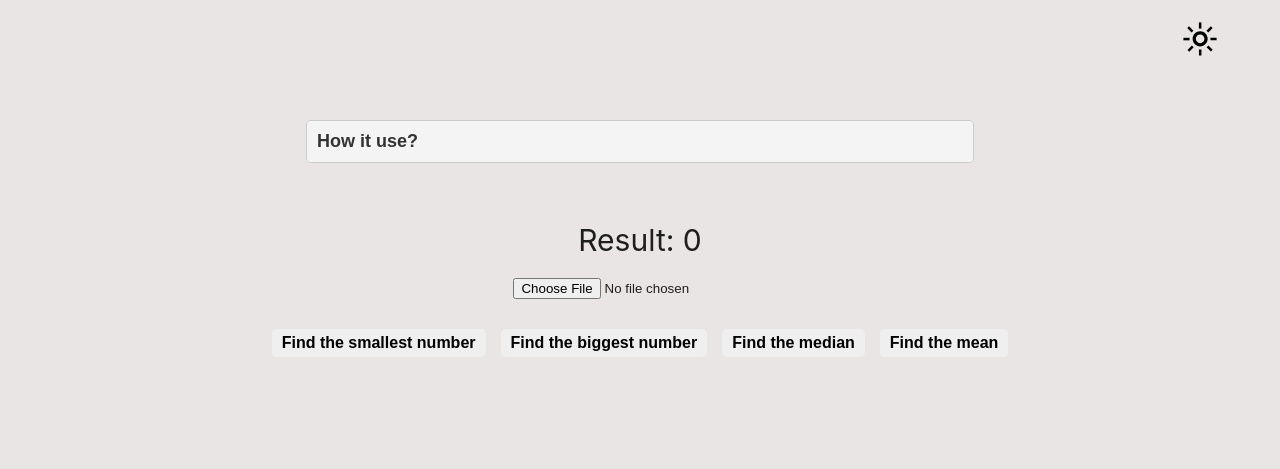
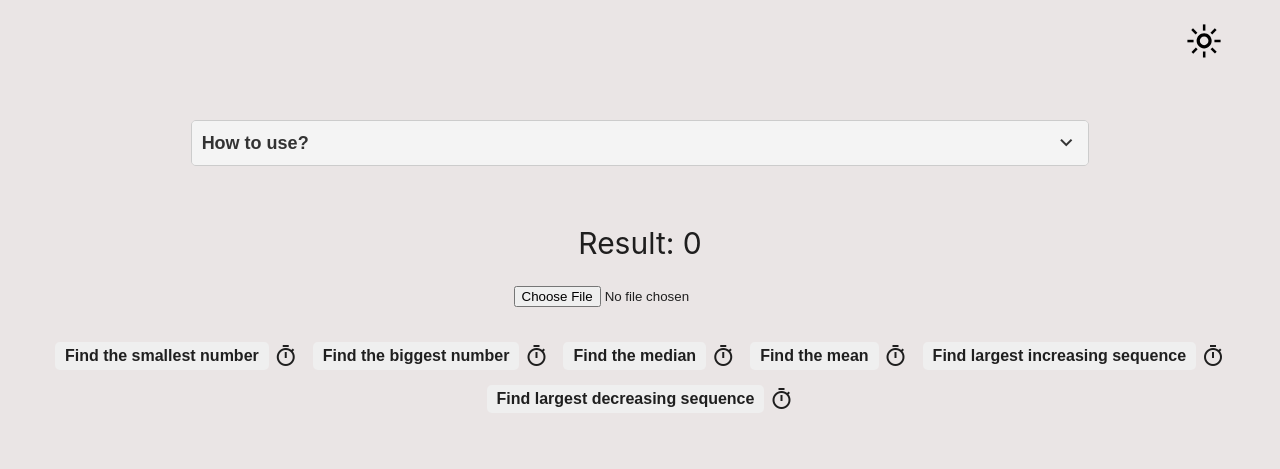
Before and after one commit to TomaVadim/number-metrics-tool, a website built with Vite: page index.html in a window 1280 px wide. Built offline with nearby package versions, Linux system fonts and the light colour scheme; files whose address does not match are found by name.

Commit message:
feat: update layout and styles

```diff
--- a/index.html
+++ b/index.html
@@ -5,6 +5,10 @@
     <link rel="icon" type="image/svg+xml" href="/vite.svg" />
     <meta name="viewport" content="width=device-width, initial-scale=1.0" />
     <title>Number Metrics Tool</title>
+    <link
+      rel="stylesheet"
+      href="https://fonts.googleapis.com/css2?family=Material+Symbols+Outlined:opsz,wght,FILL,GRAD@24,400,0,0"
+    />
   </head>
   <body>
     <main class="main">
@@ -61,7 +65,10 @@
 
       <section>
         <div class="accordion">
-          <button class="accordion-btn">How it use?</button>
+          <button class="accordion-btn">
+            <h4 class="accordion-title">How to use?</h4>
+            <span class="material-symbols-outlined"> expand_more </span>
+          </button>
           <div class="accordion-content">
             <img
               class="accordion-image"
@@ -76,22 +83,91 @@
               After you loaded file you can find the biggest, smallest, median
               and mean of numbers
             </p>
+            <p>
+              If you want to know how much time it takes to execute function you
+              can check it by clicking on the button with clock
+            </p>
           </div>
         </div>
       </section>
-      <section class="section">
+      <div class="section">
         <div id="result">Result: 0</div>
         <div class="input_area">
           <input type="file" accept=".txt" id="input_load_file" />
         </div>
 
-        <div class="button-container">
-          <button class="btn" id="smallest">Find the smallest number</button>
-          <button class="btn" id="biggest">Find the biggest number</button>
-          <button class="btn" id="median">Find the median</button>
-          <button class="btn" id="mean">Find the mean</button>
+        <div class="buttons">
+          <div class="buttons_container">
+            <button class="btn" id="smallest">Find the smallest number</button>
+
+            <span
+              class="material-symbols-outlined counter"
+              aria-label="Check time execution"
+            >
+              timer
+            </span>
+          </div>
+
+          <div class="buttons_container">
+            <button class="btn" id="biggest">Find the biggest number</button>
+
+            <span
+              class="material-symbols-outlined counter"
+              aria-label="Check time execution"
+            >
+              timer
+            </span>
+          </div>
+
+          <div class="buttons_container">
+            <button class="btn" id="median">Find the median</button>
+
+            <span
+              class="material-symbols-outlined counter"
+              aria-label="Check time execution"
+            >
+              timer
+            </span>
+          </div>
+
+          <div class="buttons_container">
+            <button class="btn" id="mean">Find the mean</button>
+
+            <span
+              class="material-symbols-outlined counter"
+              aria-label="Check time execution"
+            >
+              timer
+            </span>
+          </div>
+
+          <div class="buttons_container">
+            <button class="btn" id="increasing-sequence">
+              Find largest increasing sequence
+            </button>
+
+            <span
+              class="material-symbols-outlined counter"
+              aria-label="Check time execution"
+            >
+              timer
+            </span>
+          </div>
+
+          <div class="buttons_container">
+            <button class="btn" id="decreasing-sequence">
+              Find largest decreasing sequence
+            </button>
+
+            <span
+              class="material-symbols-outlined counter"
+              aria-label="Check time execution"
+            >
+              timer
+            </span>
+          </div>
         </div>
-      </section>
+      </div>
     </main>
     <script type="module" src="/src/main.ts"></script>
   </body>
--- a/src/style.css
+++ b/src/style.css
@@ -13,6 +13,10 @@
   -moz-osx-font-smoothing: grayscale;
 }
 
+button {
+  color: rgba(0, 0, 0, 0.87);
+}
+
 .dark {
   --background: #333;
   --text-color: #fff;
@@ -23,8 +27,8 @@
   background-color: transparent;
   border: none;
   position: absolute;
-  top: 2%;
-  right: 2%;
+  top: 20px;
+  right: 20px;
 
   cursor: pointer;
 }
@@ -55,7 +59,7 @@ body {
   display: flex;
   flex-direction: column;
   align-items: center;
-  gap: 15px;
+  gap: 20px;
 }
 
 .accordion {
@@ -64,7 +68,14 @@ body {
   overflow: hidden;
 }
 
+.accordion-title {
+  margin: 0;
+}
+
 .accordion-btn {
+  display: flex;
+  align-items: center;
+  justify-content: space-between;
   background-color: #f4f4f4;
   color: #333;
   font-size: 18px;
@@ -90,13 +101,24 @@ body {
   transition: max-height 0.3s ease-out;
 }
 
-.button-container {
+.buttons {
   margin-top: 15px;
   display: flex;
   flex-direction: row;
   justify-content: center;
   flex-wrap: wrap;
   gap: 15px;
+}
+
+.buttons_container {
+  display: flex;
+  flex-direction: row;
+  align-items: center;
+  gap: 5px;
+}
+
+.material-symbols-outlined {
+  cursor: pointer;
 }
 
 .btn {
```
